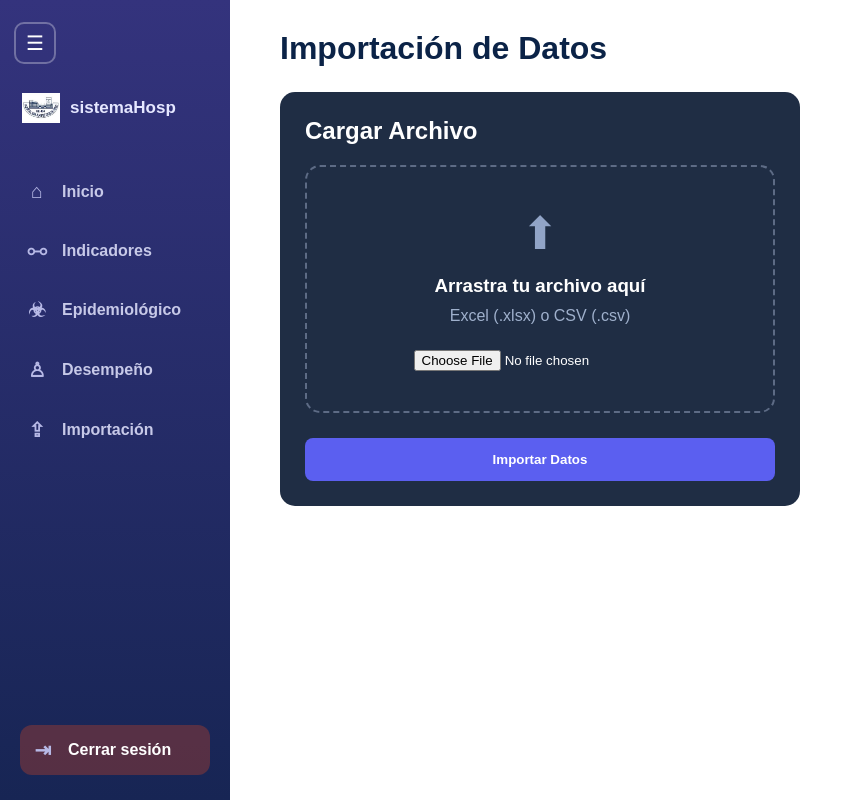
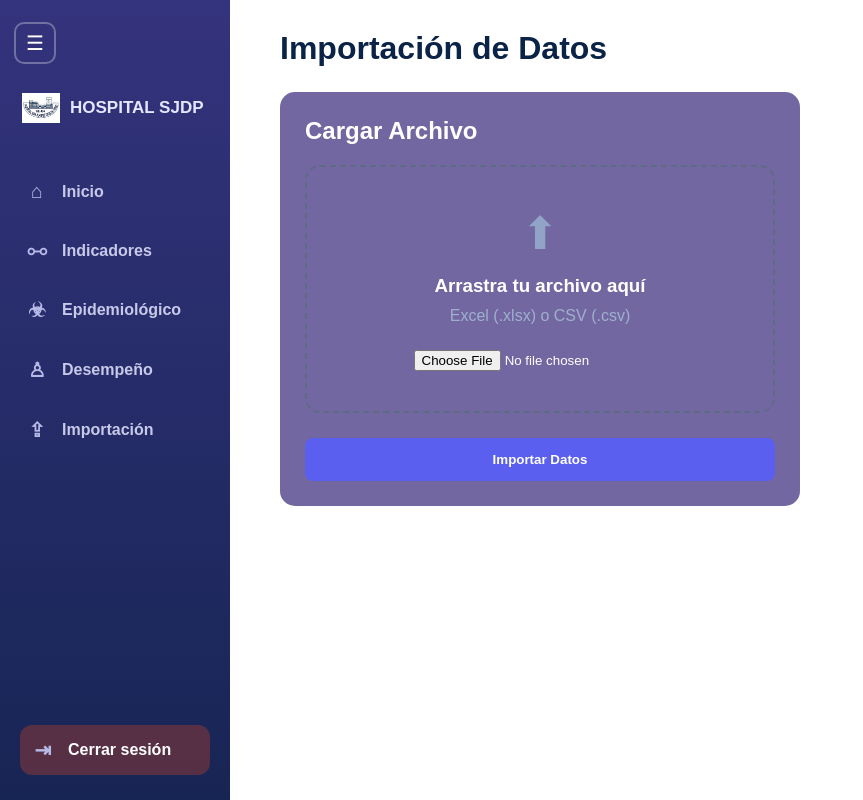
Before and after one commit to iskMil/sistema-hosp, a Flask app: page /importacion in a window 1280 px wide. Shown: the whole page, without its empty margins (0-863 px from the left). Run offline with Flask 3, Linux system fonts and the light colour scheme.

```diff
--- a/static/css/dashboard.css
+++ b/static/css/dashboard.css
@@ -17,19 +17,6 @@ body {
     font-family: Arial, sans-serif;
     background:fff;
 }
-
-
-
-
-
-
-
-
-
-
-
-
-
 
 
 
@@ -176,7 +163,7 @@ ESTILOS DE CARGA DE ARCHIVOS (UPLOAD)
 
 /* Tarjeta de carga: Contenedor para el formulario de importación de archivos */
 .upload-card {
-    background: #1f2d44;
+    background: #322075ad;
     color: white;
     padding: 25px;
     border-radius: 15px;
--- a/templates/dashboard.html
+++ b/templates/dashboard.html
@@ -12,7 +12,7 @@
 </div>
     <div class="sidebar-logo">
         <img src="/static/img/logo.png" alt="Logo">
-        <span>sistemaHosp</span>
+        <span>HOSPITAL SJDP</span>
     </div>
     <a href="/dashboard">
     <span class="icon">⌂</span>
--- a/templates/epidemiologia.html
+++ b/templates/epidemiologia.html
@@ -12,7 +12,7 @@
 </div>
     <div class="sidebar-logo">
         <img src="/static/img/logo.png" alt="Logo">
-        <span>sistemaHosp</span>
+        <span>HOSPITAL SJDP</span>
     </div>
     <a href="/dashboard">
     <span class="icon">⌂</span>
--- a/templates/importacion.html
+++ b/templates/importacion.html
@@ -12,7 +12,7 @@
 </div>
     <div class="sidebar-logo">
         <img src="/static/img/logo.png" alt="Logo">
-        <span>sistemaHosp</span>
+        <span>HOSPITAL SJDP</span>
     </div>
     <a href="/dashboard">
     <span class="icon">⌂</span>
--- a/templates/indicadores.html
+++ b/templates/indicadores.html
@@ -12,7 +12,7 @@
 </div>
     <div class="sidebar-logo">
         <img src="/static/img/logo.png" alt="Logo">
-        <span>sistemaHosp</span>
+        <span>HOSPITAL SJDP</span>
     </div>
     <a href="/dashboard">
     <span class="icon">⌂</span>
--- a/templates/personal.html
+++ b/templates/personal.html
@@ -12,7 +12,7 @@
 </div>
     <div class="sidebar-logo">
         <img src="/static/img/logo.png" alt="Logo">
-        <span>sistemaHosp</span>
+        <span>HOSPITAL SJDP</span>
     </div>
     <a href="/dashboard">
     <span class="icon">⌂</span>
```
